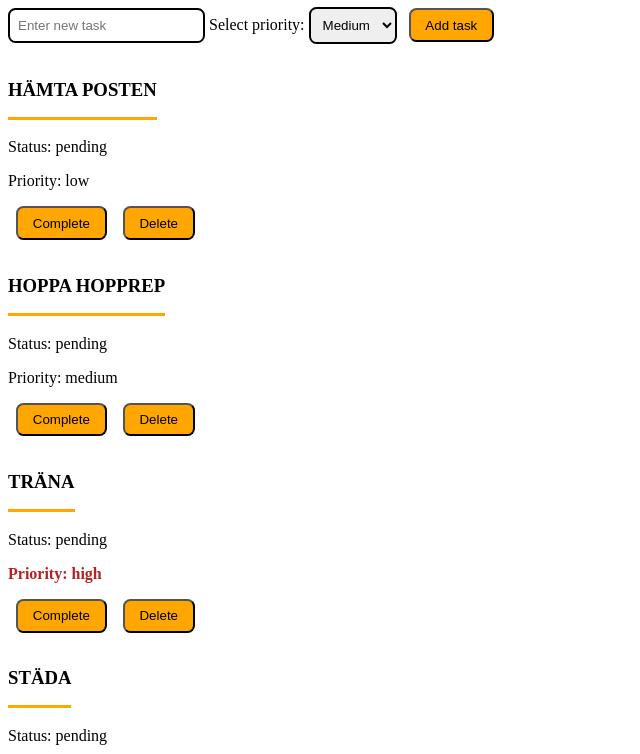
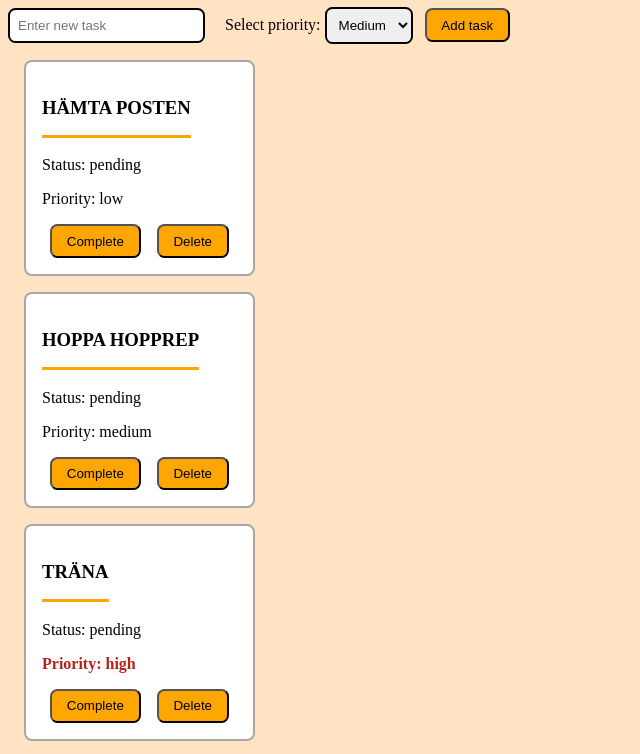
Before and after one commit to leo98lxl/task-tracker, a website: page index.html in a window 1280 px wide. Shown: the part 73-827 px from the top of the page, without its empty margins (0-640 px from the left). Drawn offline with Linux system fonts and the light colour scheme.

Commit message:
task tracker basic styling

```diff
--- a/src/main.ts
+++ b/src/main.ts
@@ -21,8 +21,6 @@ type Task = {
 type TaskPriority = "low" | "medium" | "high";
 
 let nextId = 1;
-let pending = 0;
-let completed = 0;
 
 let tasks: Task[] = [{
     id: nextId++,
@@ -44,6 +42,7 @@ let tasks: Task[] = [{
 }];
 
 const app = document.querySelector("#app") as HTMLDivElement;
+app.classList.add("app");
 
 const taskInput = document.querySelector("#task-input") as HTMLInputElement;
 taskInput.classList.add("task-input");
--- a/styles.css
+++ b/styles.css
@@ -1,3 +1,20 @@
+body {
+    background-color: hsl(33, 100%, 88%);
+}
+
+label {
+    padding-inline-start: 1rem;
+}
+
+.task-card {
+    background-color: hsl(0, 0%, 100%);
+    border: 2px solid hsl(0, 0%, 66%);
+    border-radius: 1ch;
+    padding: 1rem;
+    width: fit-content;
+    margin: 1rem;
+}
+
 .completed-task {
     opacity: 0.5;
     text-decoration: line-through;
@@ -10,7 +27,7 @@
 }
 
 .task-title {
-    padding-block: 1rem;
+    padding-block-end: 1rem;
     border-block-end: 3px solid hsl(39, 100%, 50%);
     width: fit-content;
     text-transform: uppercase;
@@ -29,6 +46,7 @@
     border-radius: 1ch;
 
     &:hover, :focus-visible {
+        background-color: hsl(32, 100%, 75%);
         color: hsl(0, 0%, 100%);
         cursor: pointer;
     }
```
Also changed, not shown: dist/main.js, 1 other file.
